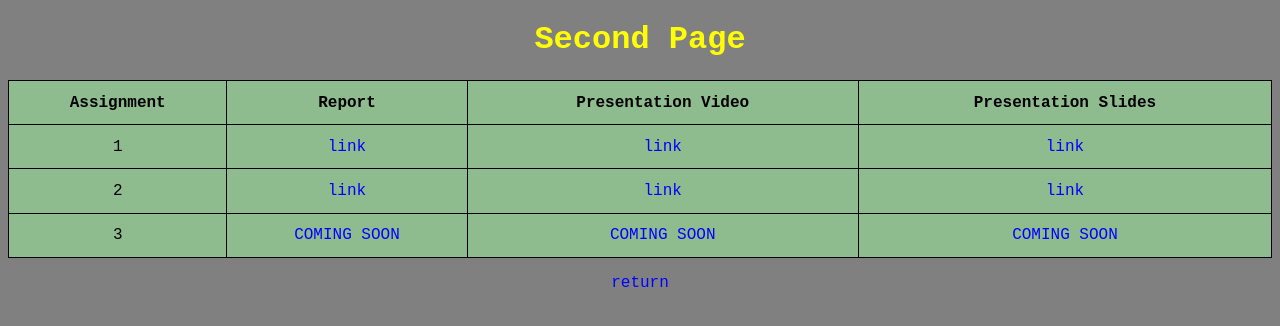
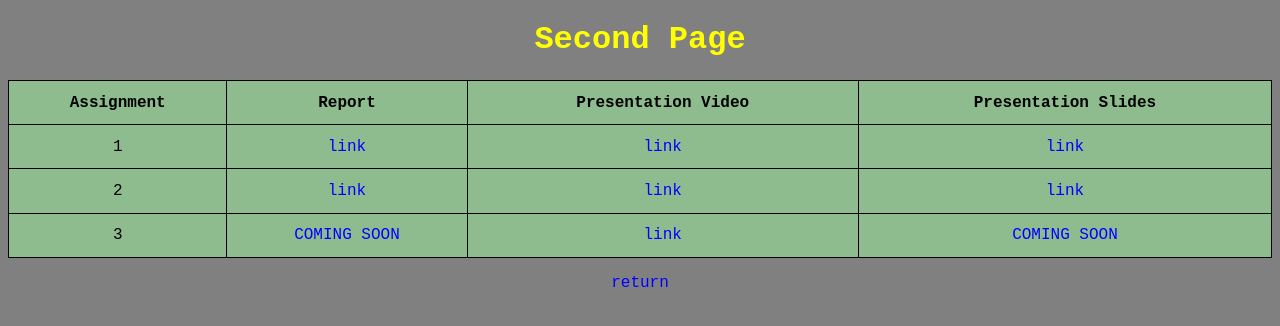
Before and after one commit to cdecan/322, a plain HTML site: page page2.html in a window 1280 px wide. Drawn offline with Linux system fonts and the light colour scheme.

Commit message:
Update page2.html

```diff
--- a/page2.html
+++ b/page2.html
@@ -73,7 +73,7 @@
 		<tr>
                 <td>3</td>
                 <td><a href="https://www.youtube.com/watch?v=2BI-eUaPCOc">COMING SOON</a></td>
-                <td><a href="https://www.youtube.com/watch?v=2BI-eUaPCOc">COMING SOON</a></td>
+                <td><a href="https://www.youtube.com/watch?v=dhtDAZcQ5oE">link</a></td>
 		<td><a href="https://www.youtube.com/watch?v=2BI-eUaPCOc">COMING SOON</a></td>
             </tr>
         </table>
```
